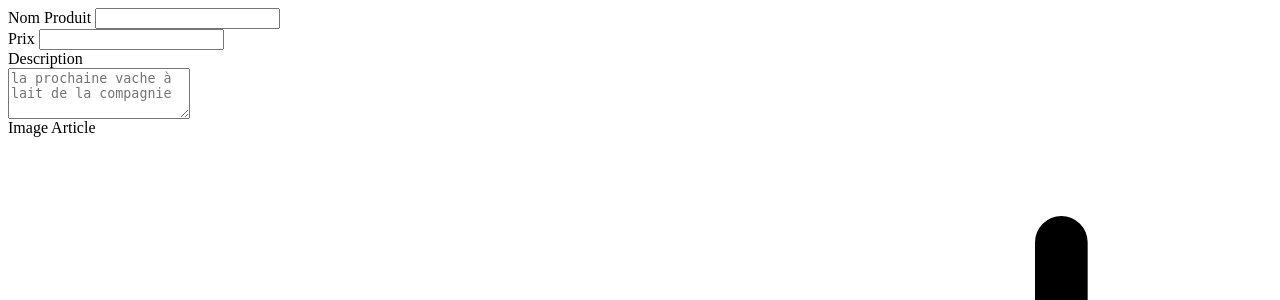
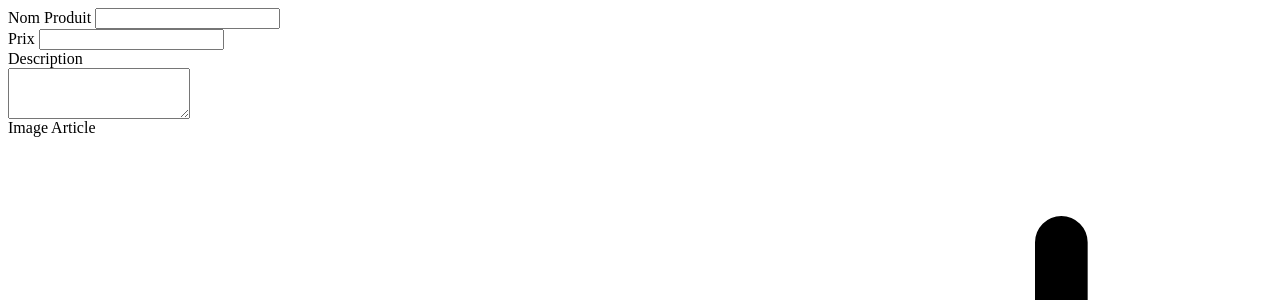
Before and after one commit to flocaron/AmaXone, a PHP site: page /composant/create.php in a window 1280 px wide. Shown: the top 300 px of the page. Run offline with PHP 8.4, Linux system fonts and the light colour scheme.

Commit message:
fin front end sur liste create et view pour aujourd'hui

```diff
--- a/src/View/composant/create.php
+++ b/src/View/composant/create.php
@@ -1,5 +1,5 @@
 <div class="mt-10 sm:mt-0">
-        <div class="mt-5 md:col-span-2 md:mt-0">
+        <div class="mt-5 px-10 md:col-span-2 md:mt-0">
             <form enctype="multipart/form-data" action="frontController.php" method="GET">
                 <div class="overflow-hidden shadow sm:rounded-md">
                     <div class=" flex flex-col gap-6 bg-white px-4 py-5 sm:p-6">
@@ -21,7 +21,7 @@
                             <div>
                                 <label for="about" class="block text-sm font-medium text-gray-700">Description</label>
                                 <div class="mt-1">
-                                    <textarea id="about" name="description" rows="3" class="mt-1 block w-full rounded-md border-gray-300 shadow-sm focus:border-indigo-500 focus:ring-indigo-500 sm:text-sm" placeholder="la prochaine vache à lait de la compagnie"></textarea>
+                                    <textarea id="about" name="description" rows="3" class="mt-1 block w-full rounded-md border-gray-300 shadow-sm focus:border-indigo-500 focus:ring-indigo-500 sm:text-sm"></textarea>
                                 </div>
                             </div>
                             <label class="block text-sm font-medium text-gray-700">Image Article</label>
--- a/src/View/composant/list.php
+++ b/src/View/composant/list.php
@@ -26,7 +26,6 @@
                     </div>
                 </div>
             <?php } ?>
-
         </div>
     </div>
 </div>
```
Also changed, not shown: src/View/view.php (+3 -5 lines).
